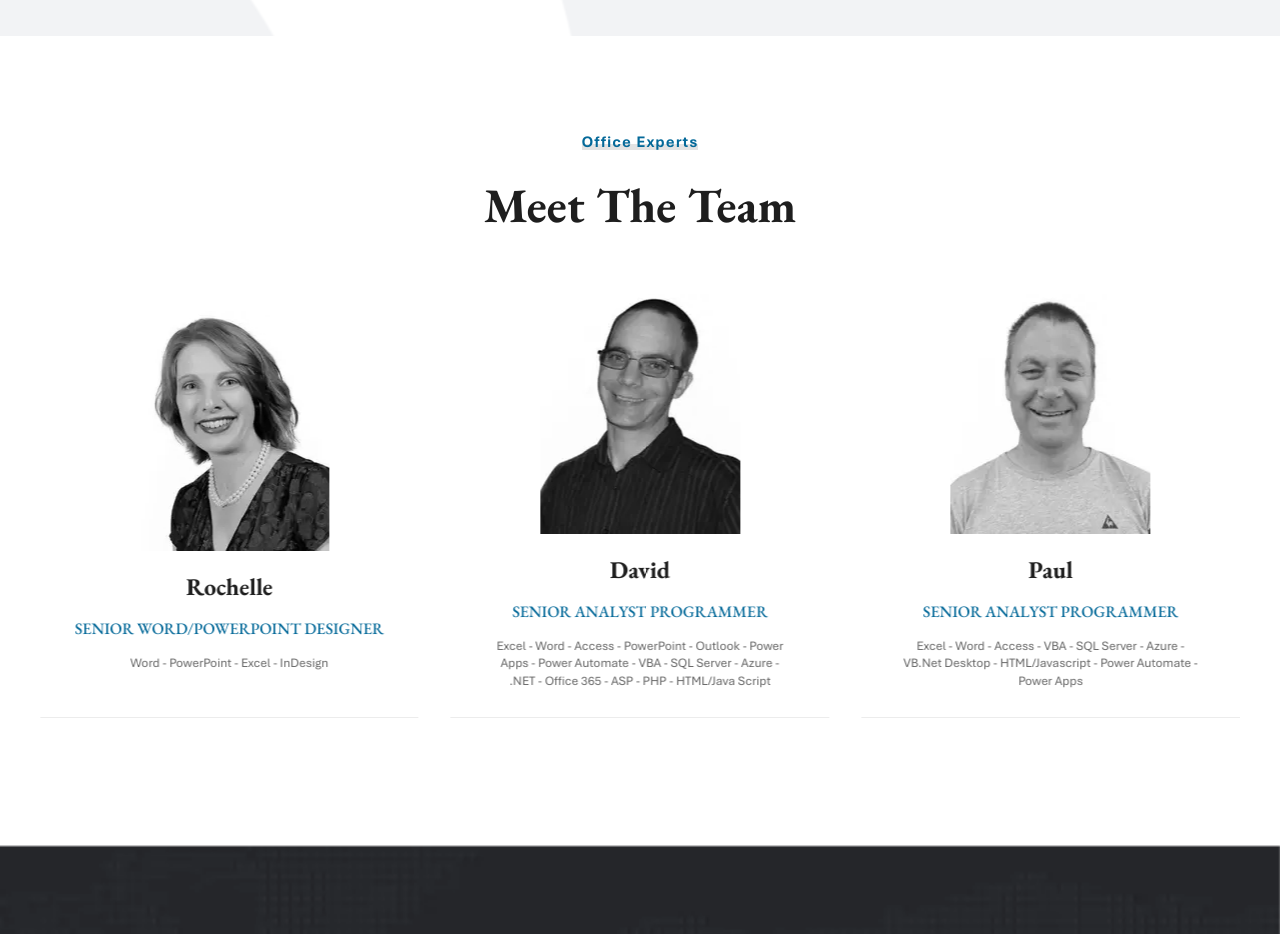
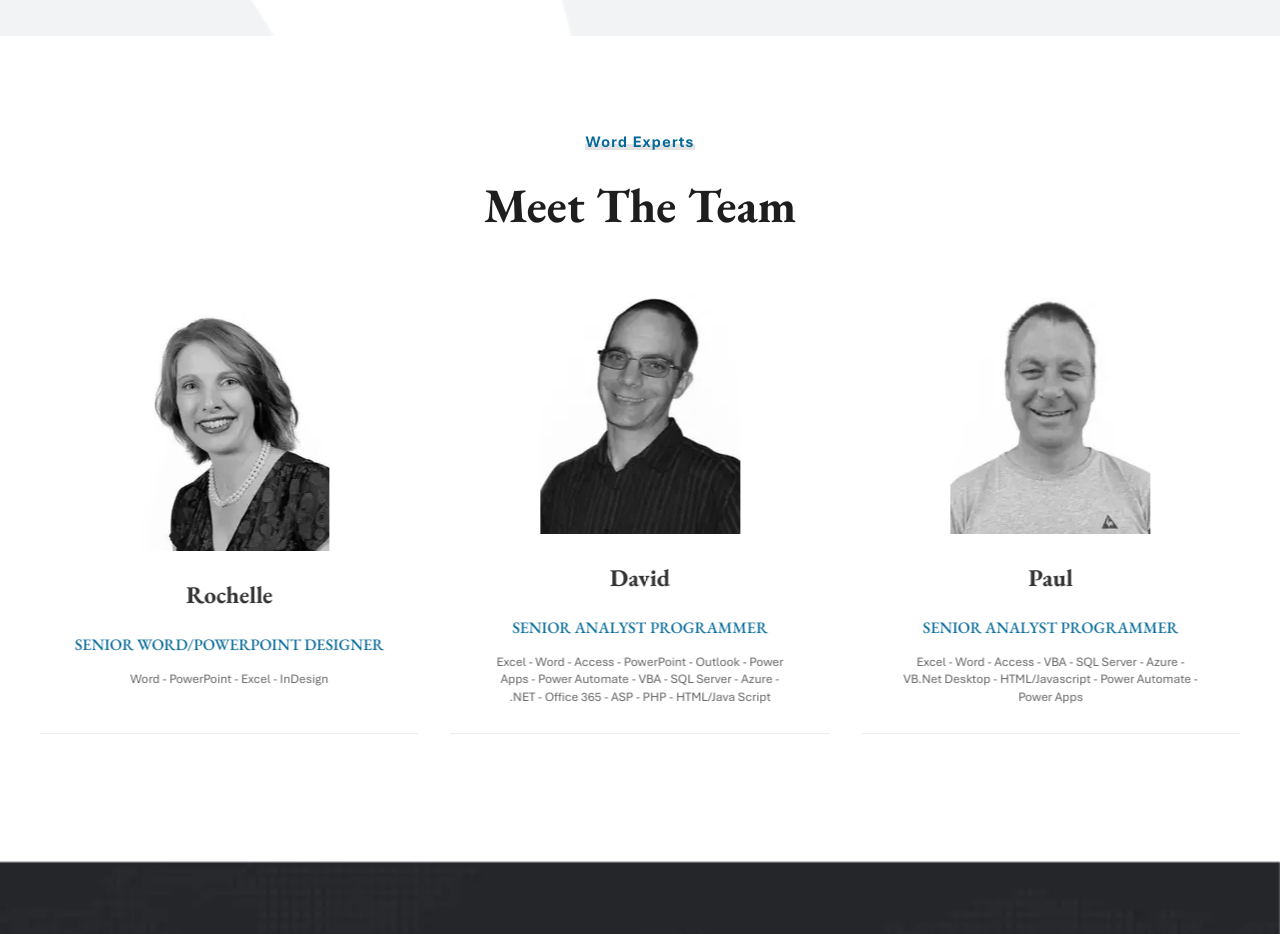
Before and after one commit to Office-Experts-Group/wordExperts, a Next.js app: page /about-us in a window 1280 px wide. Shown: the part 4140-5074 px from the top of the page. Built offline with nearby package versions, Linux system fonts and the light colour scheme; no server answers.

Commit message:
slider change

```diff
--- a/app/about-us/(components)/MeetTheTeamSlider.jsx
+++ b/app/about-us/(components)/MeetTheTeamSlider.jsx
@@ -1,70 +1,46 @@
-"use client";
-import React, { useEffect, useRef } from "react";
-import styles from "../../../styles/testimonialsSection.module.css";
+// /about-us/components/MeetTheTeamSlider.jsx
+
+import styles from "../../../styles/meetTheTeamSlider.module.css";
 import { teamMembers } from "../../../meetTheTeam";
 import TeamCard from "./TeamCard";
 
 const MeetTheTeamSlider = () => {
-  const trackRef = useRef(null);
-
-  useEffect(() => {
-    const track = trackRef.current;
-    if (!track) return;
-
-    // Clone the track content for seamless looping
-    const cloneSlides = () => {
-      const slides = track.children;
-      const slideWidth = slides[0].offsetWidth;
-      const slideCount = teamMembers.length;
-
-      // Reset position when reaching end of original slides
-      const handleScroll = () => {
-        if (track.scrollLeft === 0) {
-          track.scrollLeft = slideWidth * slideCount;
-        } else if (track.scrollLeft >= slideWidth * slideCount * 2) {
-          track.scrollLeft = slideWidth * slideCount;
-        }
-      };
-
-      track.addEventListener("scroll", handleScroll);
-
-      // Start animation
-      let scrollPos = 0;
-      const animate = () => {
-        scrollPos += 0.5; // Adjust speed as needed
-        track.scrollLeft = scrollPos;
-        requestAnimationFrame(animate);
-      };
-
-      requestAnimationFrame(animate);
-
-      return () => track.removeEventListener("scroll", handleScroll);
-    };
-
-    const cleanup = cloneSlides();
-    return cleanup;
-  }, []);
-
-  // Create three sets of slides for seamless looping
+  // The track is rendered three times over so the CSS keyframe animation
+  // (slideTrack, defined in meetTheTeamSlider.module.scss) has enough
+  // slides to scroll through before looping back to the start, giving
+  // the illusion of an endless marquee. This is a purely visual trick —
+  // only the FIRST copy is real content, so the 2nd and 3rd copies are
+  // marked aria-hidden + inert below to stop them being read out to
+  // search engines, screen readers, or find-on-page. This is the fix for
+  // the duplicate-content SEO issue: the DOM node count for the marquee
+  // is unchanged, but only one set of names/roles/skills is now
+  // discoverable as real page content.
   const tripleTeam = [...teamMembers, ...teamMembers, ...teamMembers];
 
   return (
-    <section className={styles.testimonials}>
+    <section className={styles.teamSlider}>
       <div className={styles.box}>
-        <h2>Office Experts</h2>
+        <h2>Word Experts</h2>
       </div>
       <h3 className={styles.teamHeading}>Meet The Team</h3>
 
-      <div
-        className={styles.testimonialsWrapper}
-        aria-label="Meet the team carousel"
-      >
-        <div ref={trackRef} className={styles.testimonialsTrack}>
-          {tripleTeam.map((member, index) => (
+      <div className={styles.sliderWrapper} aria-label="Meet the team carousel">
+        <div className={styles.sliderTrack}>
+          {tripleTeam.map((member, index) => {
+            // Which of the three clone sets this slide belongs to (0, 1, 2).
+            const setIndex = Math.floor(index / teamMembers.length);
+            const isDuplicate = setIndex > 0;
+
+            return (
               <div
                 key={`member-${index}`}
-              className={styles.testimonialSlide}
+                className={styles.slide}
                 aria-label={`Team member ${(index % teamMembers.length) + 1}`}
+                // Duplicate clone sets are hidden from assistive tech and
+                // crawlers so each team member's details only exist once
+                // in the accessible/indexable content of the page.
+                aria-hidden={isDuplicate || undefined}
+                inert={isDuplicate ? "true" : undefined}
               >
                 <TeamCard
                   image={member.image}
@@ -73,7 +49,8 @@ const MeetTheTeamSlider = () => {
                   role={member.role}
                 />
               </div>
-          ))}
+            );
+          })}
         </div>
       </div>
     </section>
--- a/components/MeetTheTeamSlider.jsx
+++ b/components/MeetTheTeamSlider.jsx
@@ -41,7 +41,7 @@ const MeetTheTeamSlider = () => {
                 // crawlers so each team member's details only exist once
                 // in the accessible/indexable content of the page.
                 aria-hidden={isDuplicate || undefined}
-                inert={isDuplicate || undefined}
+                inert={isDuplicate ? "true" : undefined}
               >
                 <TeamCard
                   image={member.image}
```
Lines whose indentation alone changed are shown as unchanged.
